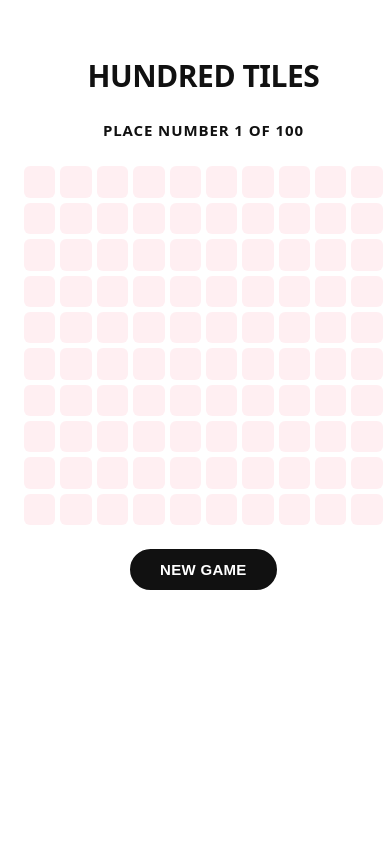
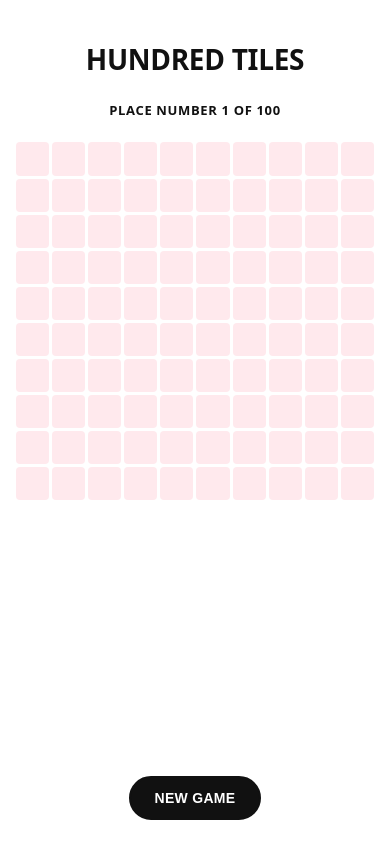
Before and after one commit to yrizos/hundred-tiles, a React (Vite) app: page / in a window 390 px wide. Built offline with nearby package versions, Linux system fonts and the light colour scheme.

Commit message:
style: mobile-first responsive layout and pinned reset button

```diff
--- a/src/App.css
+++ b/src/App.css
@@ -2,26 +2,34 @@
   display: flex;
   flex-direction: column;
   align-items: center;
-  gap: 24px;
-  max-width: 560px;
+  flex: 1;
+  gap: 20px;
+  width: 100%;
+  max-width: 480px;
   margin: 0 auto;
-  padding: 40px 24px;
+  padding: 24px 16px calc(24px + env(safe-area-inset-bottom));
 }
 
 .status {
-  font-size: 15px;
+  font-size: 13px;
   font-weight: 600;
-  letter-spacing: 0.06em;
+  letter-spacing: 0.05em;
   text-transform: uppercase;
   color: var(--text-h);
+
+  @media (min-width: 640px) {
+    font-size: 15px;
+    letter-spacing: 0.06em;
+  }
 }
 
 .reset {
-  font-size: 15px;
+  font-size: 14px;
   font-weight: 700;
   letter-spacing: 0.02em;
   text-transform: uppercase;
-  padding: 10px 28px;
+  padding: 12px 24px;
+  min-height: 44px;
   border-radius: 999px;
   border: 2px solid var(--text-h);
   background: var(--text-h);
@@ -31,6 +39,8 @@
     background 0.15s ease,
     border-color 0.15s ease,
     transform 0.1s ease;
+
+  margin-top: auto;
 }
 
 .reset:hover {
@@ -41,3 +51,16 @@
 .reset:active {
   transform: scale(0.97);
 }
+
+@media (min-width: 640px) {
+  #game {
+    flex: initial;
+    max-width: 560px;
+    gap: 24px;
+    padding: 40px 24px;
+  }
+
+  .reset {
+    margin-top: 0;
+  }
+}
--- a/src/components/Board.css
+++ b/src/components/Board.css
@@ -2,9 +2,15 @@
   display: grid;
   grid-template-columns: repeat(10, 1fr);
   grid-template-rows: repeat(10, 1fr);
-  gap: 5px;
-  width: min(92vw, 520px);
+  gap: 3px;
+  width: 100%;
+  max-width: 420px;
   aspect-ratio: 1;
+
+  @media (min-width: 640px) {
+    gap: 5px;
+    max-width: 480px;
+  }
 }
 
 .cell {
@@ -12,11 +18,11 @@
   align-items: center;
   justify-content: center;
   border: none;
-  border-radius: 6px;
+  border-radius: 4px;
   background: var(--code-bg);
   color: var(--text);
   font-family: var(--mono);
-  font-size: 13px;
+  font-size: 11px;
   font-weight: 600;
   padding: 0;
   cursor: default;
@@ -24,6 +30,11 @@
     background 0.12s ease,
     color 0.12s ease,
     transform 0.08s ease;
+
+  @media (min-width: 640px) {
+    border-radius: 6px;
+    font-size: 13px;
+  }
 }
 
 .cell--filled {
--- a/src/index.css
+++ b/src/index.css
@@ -1,3 +1,9 @@
+*,
+*::before,
+*::after {
+  box-sizing: border-box;
+}
+
 :root {
   --text: #555555;
   --text-h: #111111;
@@ -5,7 +11,7 @@
   --border: #dddddd;
   --code-bg: #f0f0f0;
   --accent: #ff2d55;
-  --accent-bg: rgba(255, 45, 85, 0.08);
+  --accent-bg: rgba(255, 45, 85, 0.1);
   --accent-border: rgba(255, 45, 85, 0.45);
   --social-bg: rgba(240, 240, 240, 0.5);
   --shadow:
@@ -15,8 +21,8 @@
   --heading: system-ui, 'Segoe UI', Roboto, sans-serif;
   --mono: ui-monospace, Consolas, monospace;
 
-  font: 18px/145% var(--sans);
-  letter-spacing: 0.18px;
+  font: 16px/145% var(--sans);
+  letter-spacing: 0.1px;
   color-scheme: light dark;
   color: var(--text);
   background: var(--bg);
@@ -25,8 +31,9 @@
   -webkit-font-smoothing: antialiased;
   -moz-osx-font-smoothing: grayscale;
 
-  @media (max-width: 1024px) {
-    font-size: 16px;
+  @media (min-width: 640px) {
+    font-size: 18px;
+    letter-spacing: 0.18px;
   }
 }
 
@@ -38,7 +45,7 @@
     --border: #2a2a2a;
     --code-bg: #1c1c1c;
     --accent: #ff4d6d;
-    --accent-bg: rgba(255, 77, 109, 0.15);
+    --accent-bg: rgba(255, 77, 109, 0.16);
     --accent-border: rgba(255, 77, 109, 0.5);
     --social-bg: rgba(28, 28, 28, 0.5);
     --shadow:
@@ -50,19 +57,23 @@
   }
 }
 
+html,
+body {
+  width: 100%;
+  margin: 0;
+}
+
 #root {
-  width: 1126px;
-  max-width: 100%;
+  width: 100%;
+  min-height: 100svh;
   margin: 0 auto;
   text-align: center;
-  min-height: 100svh;
   display: flex;
   flex-direction: column;
-  box-sizing: border-box;
-}
 
-body {
-  margin: 0;
+  @media (min-width: 1200px) {
+    max-width: 1126px;
+  }
 }
 
 h1,
@@ -73,23 +84,27 @@ h2 {
 }
 
 h1 {
-  font-size: 44px;
+  font-size: 28px;
   font-weight: 800;
-  letter-spacing: -0.5px;
+  letter-spacing: -0.3px;
   text-transform: uppercase;
-  margin: 40px 0 8px;
-  @media (max-width: 1024px) {
-    font-size: 30px;
-    margin: 24px 0 8px;
+  margin: 24px 0 8px;
+
+  @media (min-width: 640px) {
+    font-size: 44px;
+    letter-spacing: -0.5px;
+    margin: 40px 0 8px;
   }
 }
 h2 {
-  font-size: 24px;
+  font-size: 18px;
   line-height: 118%;
-  letter-spacing: -0.24px;
+  letter-spacing: -0.2px;
   margin: 0 0 8px;
-  @media (max-width: 1024px) {
-    font-size: 20px;
+
+  @media (min-width: 640px) {
+    font-size: 24px;
+    letter-spacing: -0.24px;
   }
 }
 p {
```
